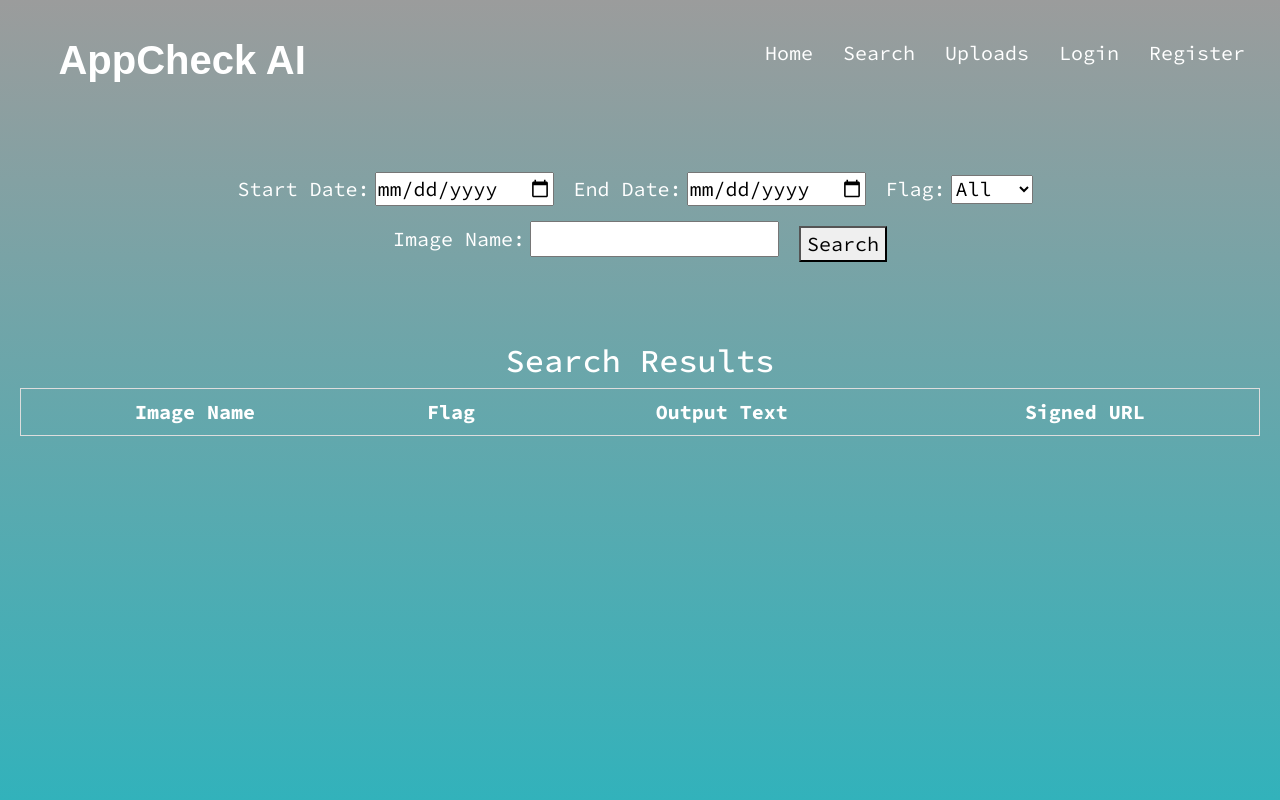
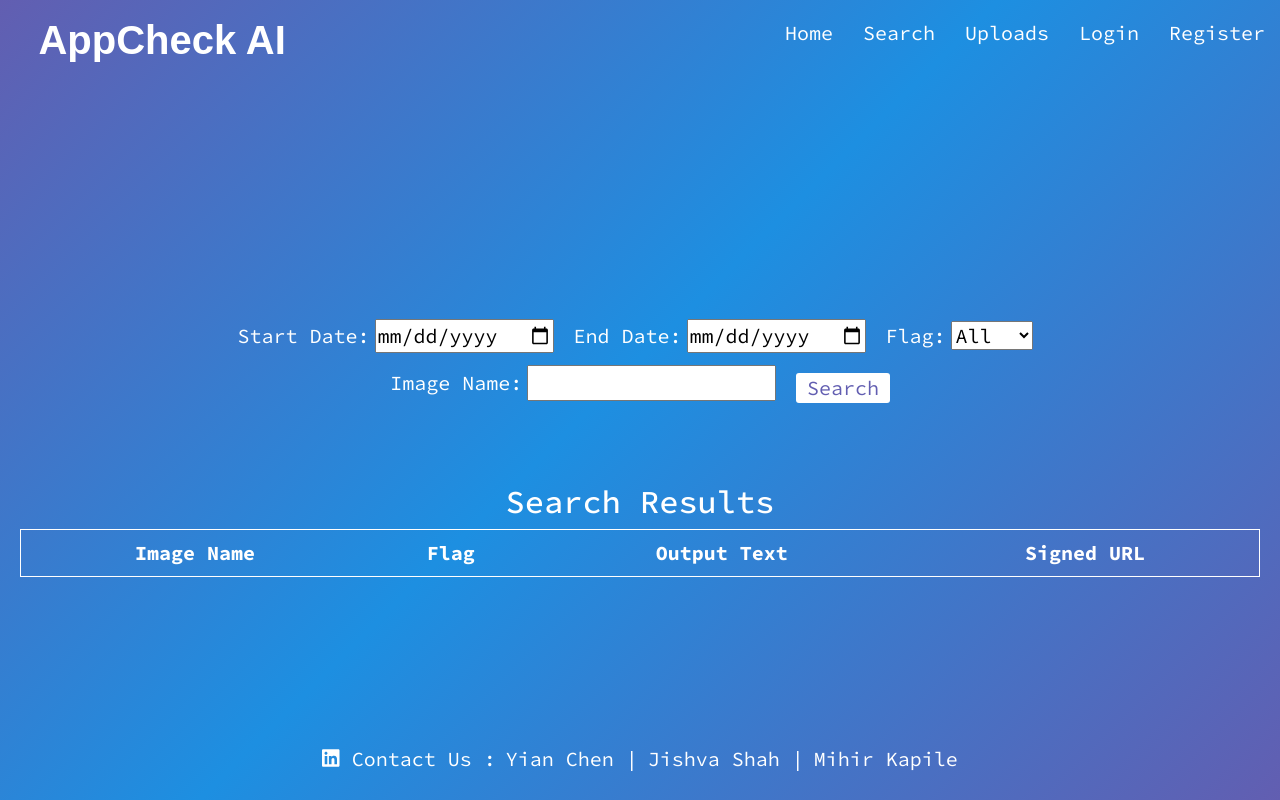
Before and after one commit to JishvaShah/LLM-Assisted-App-Compatibility-Test, a React (Create React App) app: page /search in a window 1280 px wide. Built offline with nearby package versions, Linux system fonts and the light colour scheme; a web font is replaced by a local one.

Commit message:
UI changes

```diff
--- a/src/Home.css
+++ b/src/Home.css
@@ -10,7 +10,7 @@
     height: 100vh;
     font-size: 20px;
     font-family: Source code pro, sans-serif;
-    background: linear-gradient(to bottom, #9B9C9C, #32B2BB);
+    background: linear-gradient(-225deg, #625EB1 0%, #1D8FE1 48%, #625EB1 100%);
     color: #fff;
   }
 
@@ -61,12 +61,16 @@
   .content {
     /* border:2px solid beige;    */
     text-align: center;
+    font-size: 28px;
   }
 
   .cta {
+    font-size: 20px;
     width: 300px;
     background: #fff;
-    color: #0b919a;
+    color: #625EB1;
+    font-weight: 600;
+    text-decoration: none;
     padding: 20px 30px;
     border-radius: 15px;
     margin-top: 50px;
--- a/src/Login.css
+++ b/src/Login.css
@@ -10,15 +10,15 @@
     margin-top: 20px;
   }
   .registerLink:hover {
-    color: white;
+    color: #fff;
   }
   .registerLink {
-    color: blue;
+    color: #fff;
     text-decoration: underline;
   }
 
   .loginForm form {
-    border: 2px solid white;
+    border: 2px solid #fff;
     border-radius: 10px;
     padding: 3rem 5rem;
     display: flex;
@@ -48,7 +48,8 @@
   .loginForm form input[type="submit"] {
     margin-top: 5%;
     align-self: center;
-    color: #0b919a;
+    color: #625EB1;
+    background-color: #fff;
     font-size: 18px;
     padding: 2% 6%;
   }
--- a/src/Register.css
+++ b/src/Register.css
@@ -1,4 +1,5 @@
 .content {
+  font-size: 25px;
     display: flex;
     flex-direction: column;
     justify-content: center;
@@ -10,15 +11,15 @@
     margin-top: 20px;
   }
   .contentText .loginLink:hover {
-    color: white;
+    color: #fff;
   }
   .contentText .loginLink {
-    color: blue;
+    color: #fff;
     text-decoration: underline;
   }
 
   .regForm form {
-    border: 2px solid white;
+    border: 2px solid #fff;
     border-radius: 10px;
     padding: 3rem 5rem;
     display: flex;
@@ -49,7 +50,8 @@
   .regForm form input[type="submit"] {
     margin-top: 5%;
     align-self: center;
-    color: #0b919a;
+    color: #625EB1;
+    background-color: #fff;
     font-size: 18px;
     padding: 2% 6%;
   }
--- a/src/Search.css
+++ b/src/Search.css
@@ -2,15 +2,8 @@
 @import '~@fortawesome/fontawesome-free/css/all.min.css';
 
 .search-container{
-  display: flex;
-  flex-direction: column;
-  align-items: center;
-  font-family: Source code pro, sans-serif;
-  font-size: 20px;
-  min-height: 100vh;
   padding: 20px;
   box-sizing: border-box;
-  background: linear-gradient(to bottom, #9B9C9C, #32B2BB);
   color: #fff;
 }
 
@@ -45,34 +38,47 @@
 
 .search-results {
   flex-grow: 1;
+  overflow-y: scroll;
+  width: 100%;
+}
+.table-container{
+  max-height: 300px; /* Adjust the height according to your preference */
+  border: 0.5px solid #fff;
   overflow-y: auto;
-  width: 100%;
 }
 
 table {
   width: 100%;
   border-collapse: collapse;
-  border: 1px solid #ddd;
 }
 
 th, td {
   padding: 8px;
   text-align: left;
+  border-bottom: 1px solid #fff;
+
 }
 
 th {
 
-  border-bottom: 1px solid #ddd;
+  border-bottom: 1px solid #fff;
 }
 
 tbody tr {
-  border-bottom: 1px solid #ddd;
+  border-bottom: 1px solid #fff;
 }
-
+.search-button{
+    color: #625EB1;
+    background-color: #fff;
+    border-radius: 3px;
+    border: none;
+    padding: 0% 1%;
+}
 .shortened-url {
   display: inline-block;
   max-width: 200px;
   overflow: hidden;
   text-overflow: ellipsis;
   white-space: nowrap;
+  color: #fff; /* Add this line to set the color to white */
 }
--- a/src/Search.js
+++ b/src/Search.js
@@ -1,140 +1,18 @@
 import React, { useState } from "react";
 import Header from "./Header.js";
 import Footer from "./Footer.js";
-import './Search.css';
+import SearchContainer from "./SearchContainer.js";
+// import './Search.css';
 
 function Search() {
-  const [startDate, setStartDate] = useState("");
-  const [endDate, setEndDate] = useState("");
-  const [flag, setFlag] = useState(null);
-  const [imageName, setImageName] = useState("");
-  const [searchResults, setSearchResults] = useState([]);
-
-  const handleSubmit = async (e) => {
-    e.preventDefault();
-    const screenshots = await queryScreenshots({
-      startDate,
-      endDate,
-      flag,
-      imageName,
-    });
-    setSearchResults(screenshots);
-  };
-
-  const queryScreenshots = async ({
-    startDate = "",
-    endDate = "",
-    flag = null,
-    imageName = "",
-  }) => {
-    let url = "http://localhost:8000/api/screenshots/?";
-    if (startDate) url += `start_date=${startDate}&`;
-    if (endDate) url += `end_date=${endDate}&`;
-    if (flag !== null) url += `flag=${flag}&`;
-    if (imageName) url += `image_name=${encodeURIComponent(imageName)}&`;
-
-    const response = await fetch(url);
-    if (!response.ok) {
-      console.error(`HTTP error! Status: ${response.status}`);
-      return [];
-    }
-    const data = await response.json();
-    console.log(data);
-    return data;
-  };
 
   return (
-    <div className="search-container">
+    <div className="main">
       <Header />
-      {/* <h1>Search</h1> */}
-      <form onSubmit={handleSubmit} className="search-form">
-        <div className="input-row">
-          <div>
-            <label>Start Date:</label>
-            <input
-              type="date"
-              value={startDate}
-              onChange={(e) => setStartDate(e.target.value)}
-            />
-          </div>
-          <div>
-            <label>End Date:</label>
-            <input
-              type="date"
-              value={endDate}
-              onChange={(e) => setEndDate(e.target.value)}
-            />
-          </div>
-          <div>
-            <label>Flag:</label>
-            <select
-              value={flag}
-              onChange={(e) => setFlag(e.target.value === "true")}
-            >
-              <option value="">All</option>
-              <option value="true">True</option>
-              <option value="false">False</option>
-            </select>
-          </div>
-          <div>
-            <label>Image Name:</label>
-            <input
-              type="text"
-              value={imageName}
-              onChange={(e) => setImageName(e.target.value)}
-            />
-          </div>
-          <button type="submit" className="search-button">Search</button>
-        </div>
-      </form>
-
-      <h2>Search Results</h2>
-      <table>
-        <thead>
-          <tr>
-            {/* <th>Image</th> */}
-            <th>Image Name</th>
-            <th>Flag</th>
-            <th>Output Text</th>
-            <th>Signed URL</th>
-          </tr>
-        </thead>
-        <tbody>
-          {searchResults.map((result) => (
-            <tr key={result.id}>
-              {/* <td>
-                <a href={result.signed_image_url} target="_blank" rel="noreferrer">
-                  <img src={result.image_url} alt={`Screenshot ${result.id}`} />
-                </a>
-              </td> */}
-              <td>{result.image_name}</td>
-              <td>{result.analysis_result.flag ? "True" : "False"}</td>
-              <td>{result.analysis_result.output_text}</td>
-              <td>
-                <a href={result.signed_image_url} target="_blank" rel="noreferrer" className="shortened-url">
-                  {shortenUrl(result.signed_image_url)}
-                </a>
-              </td>
-              {/* Add more details as needed */}
-            </tr>
-          ))}
-        </tbody>
-      </table>
-      {/* <Footer /> */}
+      <SearchContainer/>
+      <Footer />
     </div>
   );
 }
 
-// Function to shorten the URL
-const shortenUrl = (url) => {
-  const maxLength = 30; // Maximum length of the shortened URL
-  if (url.length <= maxLength) {
-    return url;
-  }
-  const halfLength = Math.floor(maxLength / 2);
-  const start = url.slice(0, halfLength);
-  const end = url.slice(-halfLength);
-  return `${start}...${end}`;
-};
-
 export default Search;
--- /dev/null
+++ b/src/SearchContainer.js
@@ -0,0 +1,136 @@
+import React, { useState } from "react";
+import './Search.css';
+
+function SearchContainer() {
+  const [startDate, setStartDate] = useState("");
+  const [endDate, setEndDate] = useState("");
+  const [flag, setFlag] = useState(null);
+  const [imageName, setImageName] = useState("");
+  const [searchResults, setSearchResults] = useState([]);
+
+  const handleSubmit = async (e) => {
+    e.preventDefault();
+    const screenshots = await queryScreenshots({
+      startDate,
+      endDate,
+      flag,
+      imageName,
+    });
+    setSearchResults(screenshots);
+  };
+
+  const queryScreenshots = async ({
+    startDate = "",
+    endDate = "",
+    flag = null,
+    imageName = "",
+  }) => {
+    let url = "http://localhost:8000/api/screenshots/?";
+    if (startDate) url += `start_date=${startDate}&`;
+    if (endDate) url += `end_date=${endDate}&`;
+    if (flag !== null) url += `flag=${flag}&`;
+    if (imageName) url += `image_name=${encodeURIComponent(imageName)}&`;
+
+    const response = await fetch(url);
+    if (!response.ok) {
+      console.error(`HTTP error! Status: ${response.status}`);
+      return [];
+    }
+    const data = await response.json();
+    console.log(data);
+    return data;
+  };
+
+  return (
+      <div className="search-container">
+        <form onSubmit={handleSubmit} className="search-form">
+          <div className="input-row">
+            <div>
+              <label>Start Date:</label>
+              <input
+                type="date"
+                value={startDate}
+                onChange={(e) => setStartDate(e.target.value)}
+              />
+            </div>
+            <div>
+              <label>End Date:</label>
+              <input
+                type="date"
+                value={endDate}
+                onChange={(e) => setEndDate(e.target.value)}
+              />
+            </div>
+            <div>
+              <label>Flag:</label>
+              <select
+                value={flag}
+                onChange={(e) => setFlag(e.target.value === "true")}
+              >
+                <option value="">All</option>
+                <option value="true">True</option>
+                <option value="false">False</option>
+              </select>
+            </div>
+            <div>
+              <label>Image Name:</label>
+              <input
+                type="text"
+                value={imageName}
+                onChange={(e) => setImageName(e.target.value)}
+              />
+            </div>
+            <button type="submit" className="search-button">Search</button>
+          </div>
+        </form>
+        <h2>Search Results</h2>
+        <div className="table-container">
+            <table>
+            <thead>
+                <tr>
+                {/* <th>Image</th> */}
+                <th>Image Name</th>
+                <th>Flag</th>
+                <th>Output Text</th>
+                <th>Signed URL</th>
+                </tr>
+            </thead>
+            <tbody>
+                {searchResults.map((result) => (
+                <tr key={result.id}>
+                    {/* <td>
+                    <a href={result.signed_image_url} target="_blank" rel="noreferrer">
+                        <img src={result.image_url} alt={`Screenshot ${result.id}`} />
+                    </a>
+                    </td> */}
+                    <td>{result.image_name}</td>
+                    <td>{result.analysis_result.flag ? "True" : "False"}</td>
+                    <td>{result.analysis_result.output_text}</td>
+                    <td>
+                    <a href={result.signed_image_url} target="_blank" rel="noreferrer" className="shortened-url">
+                        {shortenUrl(result.signed_image_url)}
+                    </a>
+                    </td>
+                    {/* Add more details as needed */}
+                </tr>
+                ))}
+            </tbody>
+            </table>
+        </div>
+      </div>
+  );
+}
+
+// Function to shorten the URL
+const shortenUrl = (url) => {
+  const maxLength = 30; // Maximum length of the shortened URL
+  if (url.length <= maxLength) {
+    return url;
+  }
+  const halfLength = Math.floor(maxLength / 2);
+  const start = url.slice(0, halfLength);
+  const end = url.slice(-halfLength);
+  return `${start}...${end}`;
+};
+
+export default SearchContainer;
```
